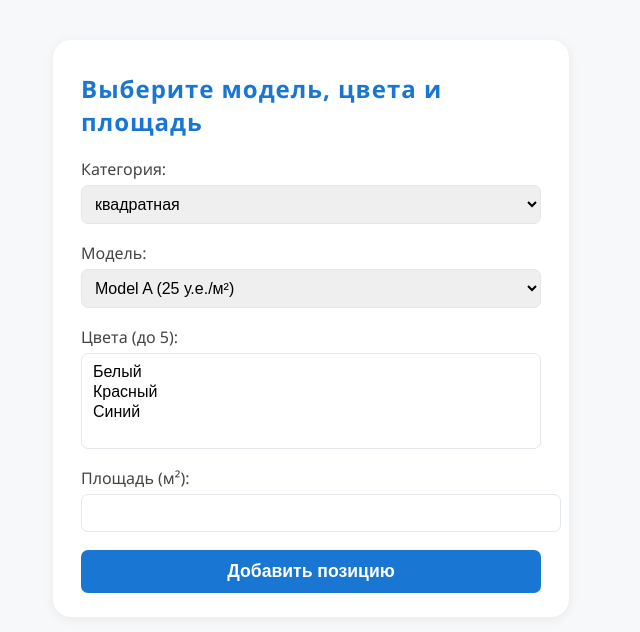
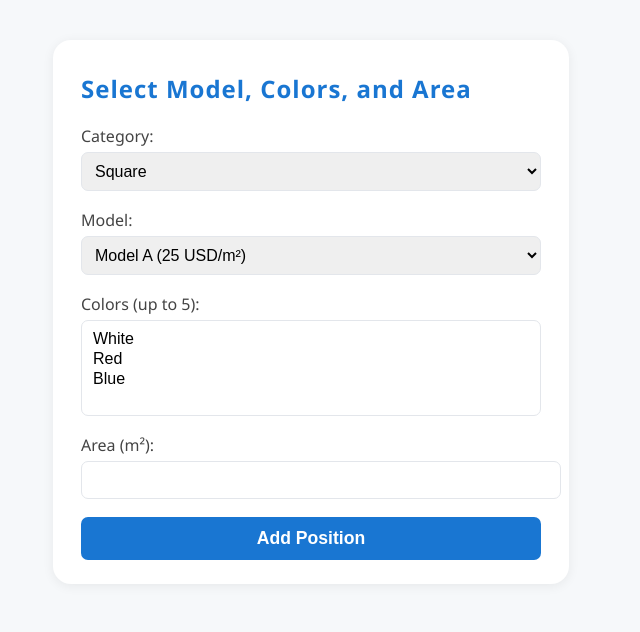
Before and after one commit to Edmonnnnn/Estimate, a Flask app: page /select_model in a window 1280 px wide. Shown: the top 632 px of the page, without its empty margins (329-969 px from the left). Run offline with Flask 2, Linux system fonts and the light colour scheme.

Commit message:
Translate templates to English

```diff
--- a/app.py
+++ b/app.py
@@ -31,15 +31,15 @@ def client_form():
 def select_model():
     models_df = pd.read_csv('models.csv', delimiter=';')
     colors_df = pd.read_csv('colors.csv', delimiter=';')
-    categories = models_df['категория'].unique().tolist()
+    categories = models_df['Category'].unique().tolist()  # Заменено с 'категория' на 'Category'
     models_dict = {}
     for cat in categories:
-        filtered = models_df[models_df['категория'] == cat]
+        filtered = models_df[models_df['Category'] == cat]
         models_dict[cat] = [
-            {'name': row['название модели'], 'price': row['цена за м²']}
+            {'name': row['Model Name'], 'price': row['Price per m²']}  # Заменено с 'название модели' и 'цена за м²'
             for _, row in filtered.iterrows()
         ]
-    colors = colors_df['название цвета'].tolist()
+    colors = colors_df['Color Name'].tolist()  # Заменено с 'название цвета'
     if request.method == 'POST':
         position = {
             'category': request.form['category'],
@@ -64,13 +64,13 @@ def result():
         return redirect(url_for('client_form'))
     models_df = pd.read_csv('models.csv', delimiter=';')
     colors_df = pd.read_csv('colors.csv', delimiter=';')
-    model_row = models_df[(models_df['категория'] == position['category']) &
-                          (models_df['название модели'] == position['model'])]
-    model_price = float(model_row.iloc[0]['цена за м²']) if not model_row.empty else 0
+    model_row = models_df[(models_df['Category'] == position['category']) &  # Заменено
+                          (models_df['Model Name'] == position['model'])]  # Заменено
+    model_price = float(model_row.iloc[0]['Price per m²']) if not model_row.empty else 0  # Заменено
     selected_colors = position['colors']
     colors_price = sum(
-        float(colors_df[colors_df['название цвета'] == c].iloc[0]['цена'])
-        for c in selected_colors if not colors_df[colors_df['название цвета'] == c].empty
+        float(colors_df[colors_df['Color Name'] == c].iloc[0]['Price'])
+        for c in selected_colors if not colors_df[colors_df['Color Name'] == c].empty
     )
     area = float(position['area'])
     total = f"{(model_price + colors_price) * area:.2f}"
@@ -90,10 +90,10 @@ def result():
     # Красивая кнопка и ссылка под сметой (уже вне контейнера!)
     html += """
     <form method="get" action="/download_pdf" style="text-align:center; margin-top:20px;">
-        <button type="submit" style="padding: 10px 24px; background: #1976d2; color: #fff; border:none; border-radius:7px; font-size:1em; cursor:pointer;">Скачать PDF</button>
+        <button type="submit" style="padding: 10px 24px; background: #1976d2; color: #fff; border:none; border-radius:7px; font-size:1em; cursor:pointer;">Download PDF</button>
     </form>
     <div style="text-align:center; margin-top:12px;">
-        <a href="/" style="color:#2196f3; text-decoration:none;">Начать заново</a>
+        <a href="/" style="color:#2196f3; text-decoration:none;">Start Over</a>
     </div>
     """
     return html
@@ -106,13 +106,13 @@ def download_pdf():
         return redirect(url_for('client_form'))
     models_df = pd.read_csv('models.csv', delimiter=';')
     colors_df = pd.read_csv('colors.csv', delimiter=';')
-    model_row = models_df[(models_df['категория'] == position['category']) &
-                          (models_df['название модели'] == position['model'])]
-    model_price = float(model_row.iloc[0]['цена за м²']) if not model_row.empty else 0
+    model_row = models_df[(models_df['Category'] == position['category']) &
+                          (models_df['Model Name'] == position['model'])]
+    model_price = float(model_row.iloc[0]['Price per m²']) if not model_row.empty else 0
     selected_colors = position['colors']
     colors_price = sum(
-        float(colors_df[colors_df['название цвета'] == c].iloc[0]['цена'])
-        for c in selected_colors if not colors_df[colors_df['название цвета'] == c].empty
+        float(colors_df[colors_df['Color Name'] == c].iloc[0]['Price'])
+        for c in selected_colors if not colors_df[colors_df['Color Name'] == c].empty
     )
     area = float(position['area'])
     total = f"{(model_price + colors_price) * area:.2f}"
--- a/colors.csv
+++ b/colors.csv
@@ -1,4 +1,4 @@
-название цвета;цена
-Белый;5
-Красный;7
-Синий;6
+Color Name;Price
+White;5
+Red;7
+Blue;6
--- a/models.csv
+++ b/models.csv
@@ -1,4 +1,4 @@
-категория;название модели;цена за м²
-квадратная;Model A;25
-шестиугольная;Model B;30
-фриз;Model C;40
+Category;Model Name;Price per m²
+Square;Model A;25
+Hexagonal;Model B;30
+Frieze;Model C;40
--- a/templates/select_model.html
+++ b/templates/select_model.html
@@ -1,8 +1,8 @@
 <!doctype html>
-<html lang="ru">
+<html lang="en">
 <head>
     <meta charset="UTF-8">
-    <title>Выбор модели и цветов</title>
+    <title>Select Model and Colors</title>
     <style>
         body {
             background: #f6f8fa;
@@ -61,10 +61,10 @@
 </head>
 <body>
     <div class="container">
-        <h2>Выберите модель, цвета и площадь</h2>
+        <h2>Select Model, Colors, and Area</h2>
         <form method="post">
             <div class="form-group">
-                <label>Категория:</label>
+                <label>Category:</label>
                 <select name="category" id="category" required>
                     {% for cat in categories %}
                         <option value="{{ cat }}">{{ cat }}</option>
@@ -72,13 +72,13 @@
                 </select>
             </div>
             <div class="form-group">
-                <label>Модель:</label>
+                <label>Model:</label>
                 <select name="model" id="model" required>
-                    <!-- JS заполнит модели -->
+                    <!-- JS will fill models -->
                 </select>
             </div>
             <div class="form-group">
-                <label>Цвета (до 5):</label>
+                <label>Colors (up to 5):</label>
                 <select name="colors" multiple size="5" required>
                     {% for color in colors %}
                         <option value="{{ color }}">{{ color }}</option>
@@ -86,14 +86,14 @@
                 </select>
             </div>
             <div class="form-group">
-                <label>Площадь (м²):</label>
+                <label>Area (m²):</label>
                 <input type="number" name="area" step="0.01" min="0.01" required>
             </div>
-            <input type="submit" value="Добавить позицию">
+            <input type="submit" value="Add Position">
         </form>
     </div>
     <script>
-        // Словарь: { категория: [ {name:..., price:...}, ... ] }
+        // Dictionary: { category: [ {name:..., price:...}, ... ] }
         const models = {{ models_json|safe }};
         function fillModels() {
             const cat = document.getElementById('category').value;
@@ -103,7 +103,7 @@
                 models[cat].forEach(model => {
                     const option = document.createElement('option');
                     option.value = model.name;
-                    option.textContent = model.name + " (" + model.price + " у.е./м²)";
+                    option.textContent = model.name + " (" + model.price + " USD/m²)";
                     modelSelect.appendChild(option);
                 });
             }
```
Also changed, not shown: templates/client_form.html (+8 -8 lines), templates/invoice.html (+17 -17 lines).
